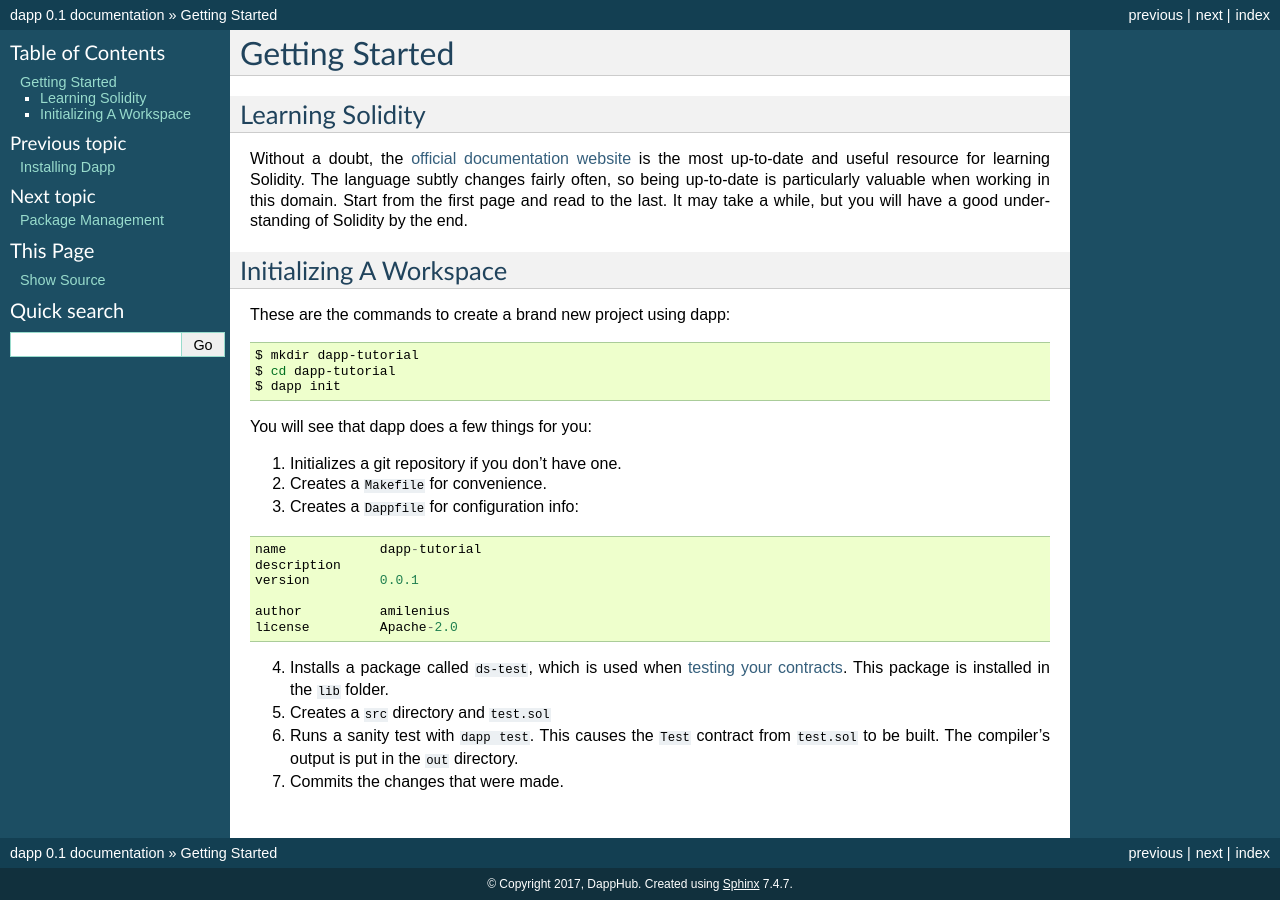
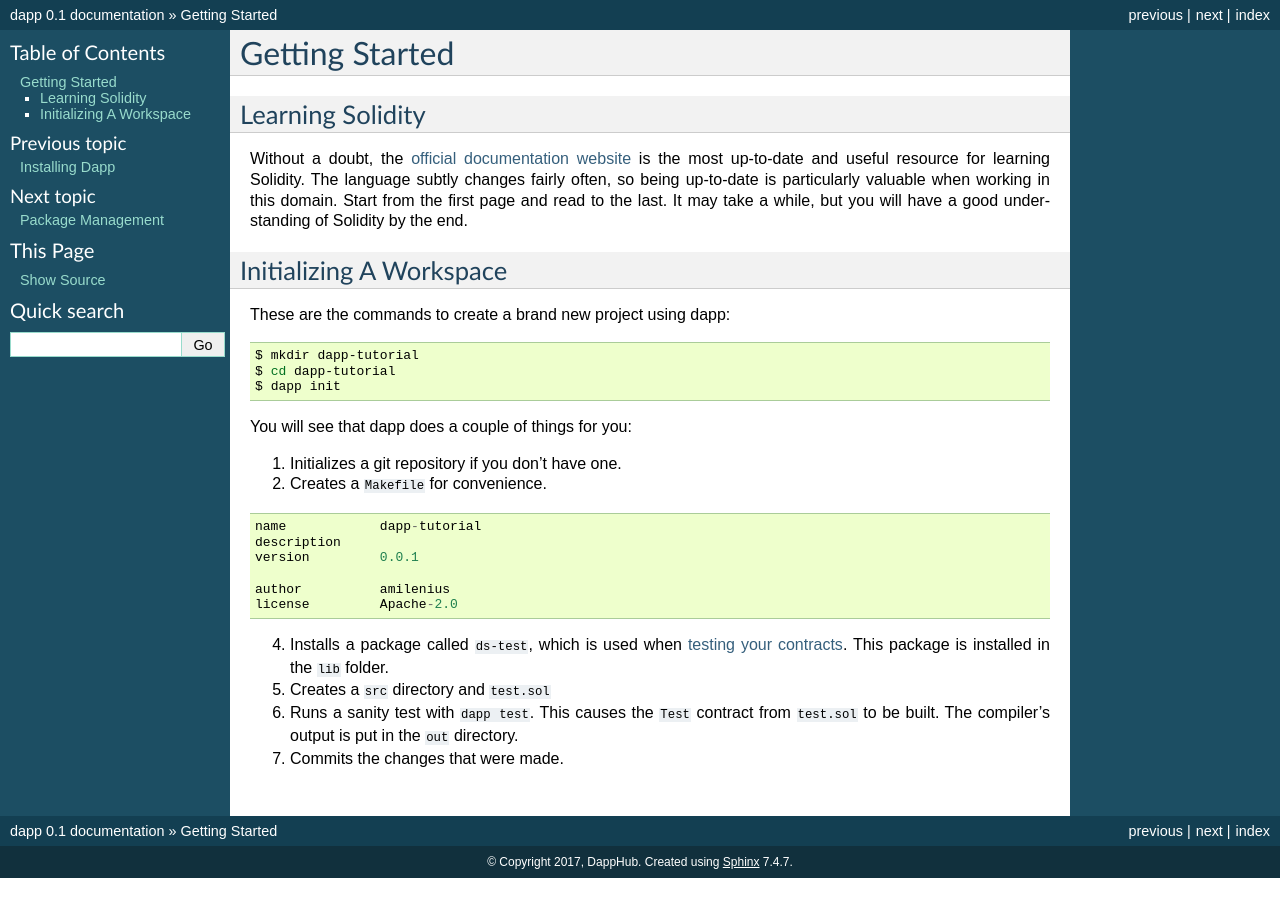
Before and after one commit to dapphub/dapptools, a Sphinx documentation site: the page built from docs/getting_started.rst, in a window 1280 px wide. Built offline with Sphinx 7.4.7, drawn with Linux system fonts in a browser that asks for light colours.

Commit message:
appendix removal surgery

```diff
--- a/docs/getting_started.rst
+++ b/docs/getting_started.rst
@@ -19,11 +19,10 @@
     $ cd dapp-tutorial
     $ dapp init
 
-You will see that dapp does a few things for you:
+You will see that dapp does a couple of things for you:
 
 1. Initializes a git repository if you don't have one.
 2. Creates a ``Makefile`` for convenience.
-3. Creates a ``Dappfile`` for configuration info:
 
 ::
 
```
Also changed, not shown: 1 other file.
